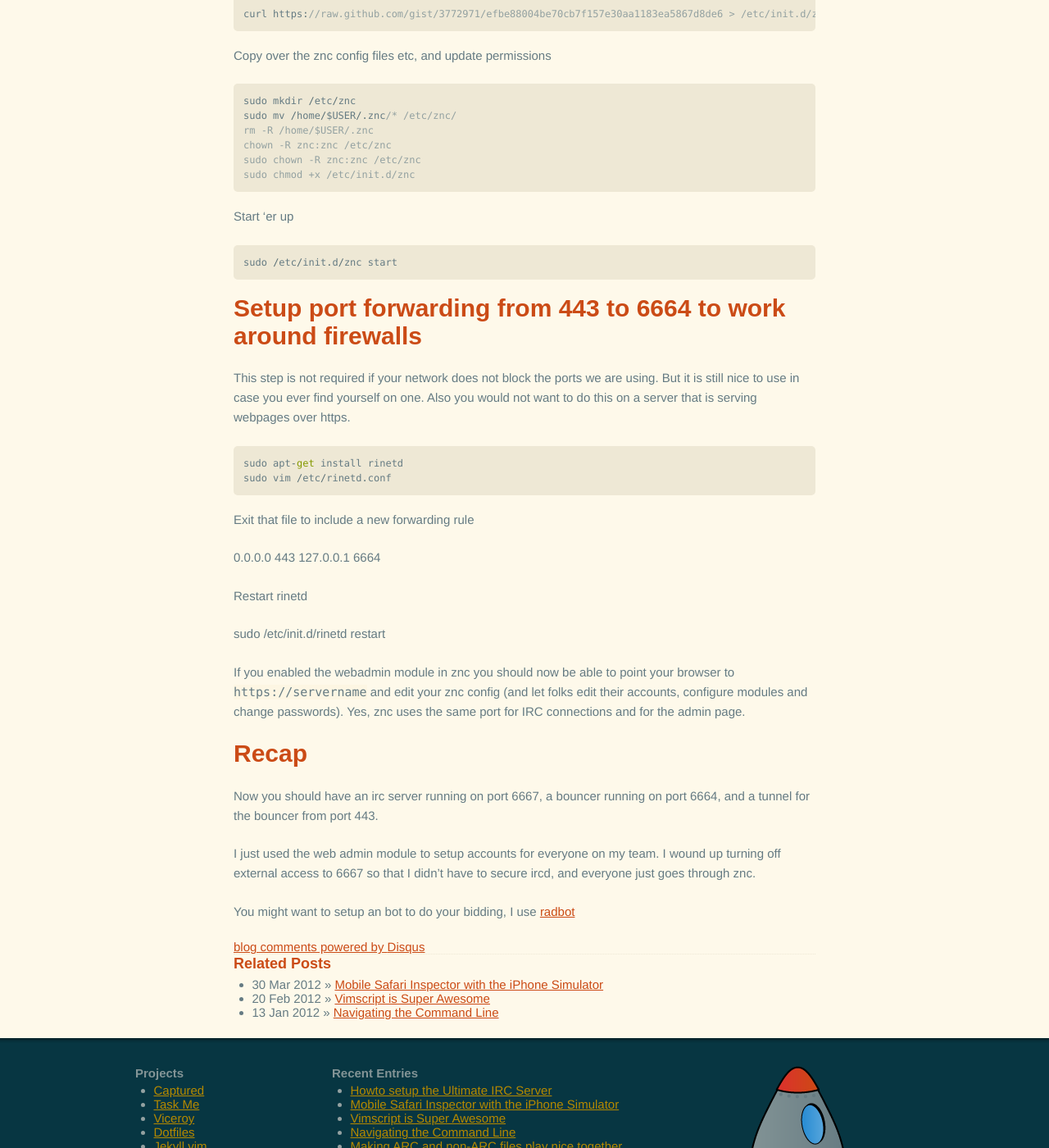
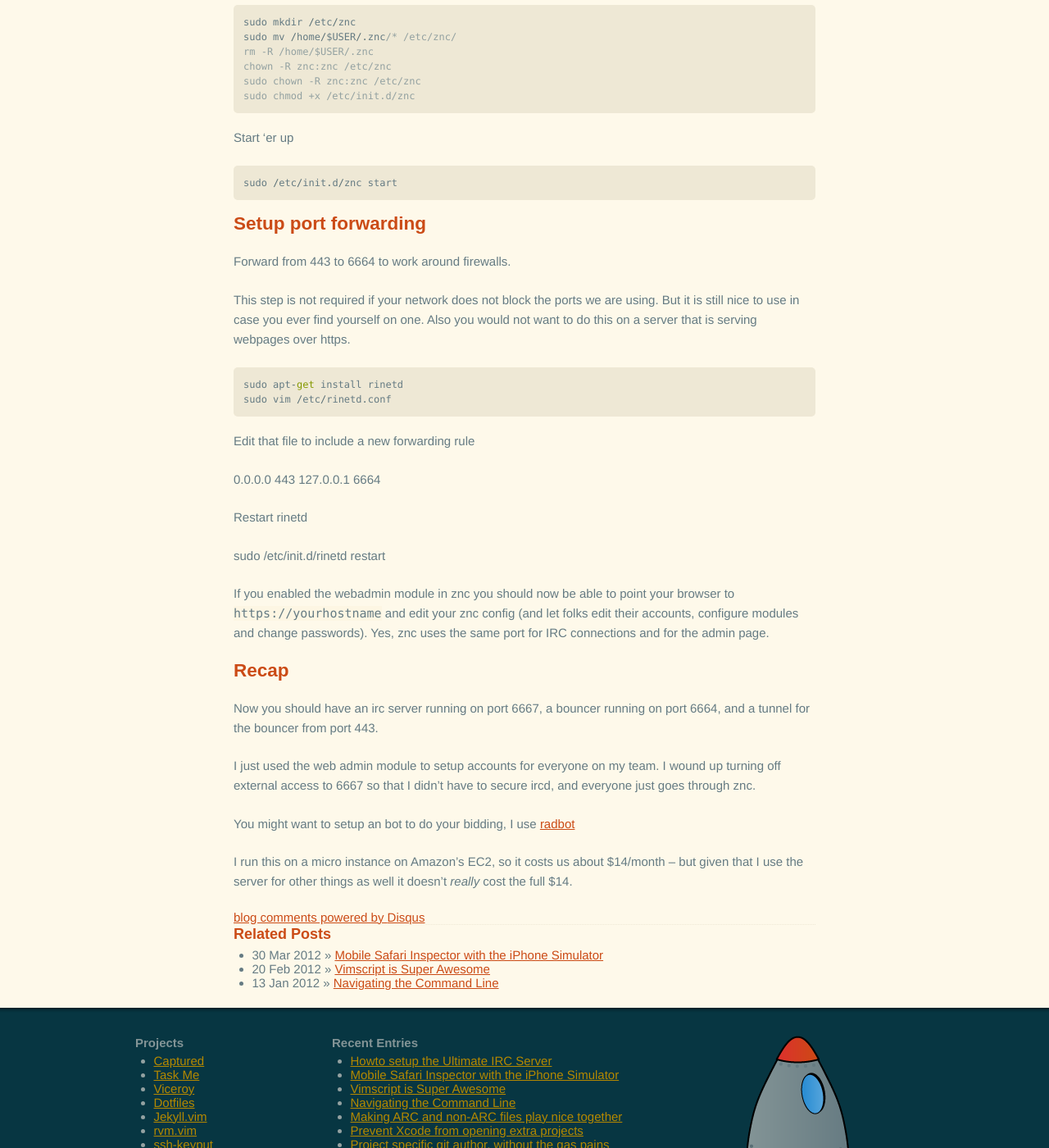
Before and after one commit to csexton/codeography.com, a Jekyll site: the page built from _posts/2012-09-23-howto-irc-server.markdown, in a window 1280 px wide and 1400 px high, scrolled down 2913 px. Shown: the whole window at 82% size. Built offline with Jekyll 4.4.1, drawn with Linux system fonts in a browser that asks for light colours; nearby versions of some CDN libraries; some web fonts are replaced; comment, search, counter and statistics services are not loaded; some of the changed text lies outside the part shown.

Commit message:
Updated post

```diff
--- a/_posts/2012-09-23-howto-irc-server.markdown
+++ b/_posts/2012-09-23-howto-irc-server.markdown
@@ -50,7 +48,7 @@ Now restart the server
 
 Now you should be able to fire up your favorite client and see if you can get it to connect to the server. Once you have proven it works, time to move onto the bouncer.
 
-## Install the IRC Bouncer
+### Install the IRC Bouncer
 
 Originally I followed the guide from [Dustin Davis](http://www.nerdydork.com/setting-up-a-znc-irc-bouncer.html) but have a few tweaks:
 
@@ -86,6 +83,8 @@ Now you can run ZNC as that user and verify it works, and make tweaks to the con
 or with the webadmin module by pointing a browser to
 
     https://yourhostname:6664
+
+To verify that this works with your local client you should just have to change the port from 6667 to 6664. If you want to compare settings my initial config file looked something like [this](https://gist.github.com/3773180).
 
 ### Make ZNC a system daemon
 
@@ -119,14 +118,16 @@ Start 'er up
 
     sudo /etc/init.d/znc start
 
-## Setup port forwarding from 443 to 6664 to work around firewalls
+### Setup port forwarding
+
+Forward from 443 to 6664 to work around firewalls.
 
 This step is not required if your network does not block the ports we are using. But it is still nice to use in case you ever find yourself on one. Also you would not want to do this on a server that is serving webpages over https.
 
     sudo apt-get install rinetd
     sudo vim /etc/rinetd.conf
 
-Exit that file to include a new forwarding rule
+Edit that file to include a new forwarding rule
 
    0.0.0.0 443 127.0.0.1 6664
 
@@ -134,12 +135,14 @@ Restart rinetd
 
    sudo /etc/init.d/rinetd restart
 
-If you enabled the webadmin module in znc you should now be able to point your browser to `https://servername` and edit your znc config (and let folks edit their accounts, configure modules and change passwords). Yes, znc uses the same port for IRC connections and for the admin page.
+If you enabled the webadmin module in znc you should now be able to point your browser to `https://yourhostname` and edit your znc config (and let folks edit their accounts, configure modules and change passwords). Yes, znc uses the same port for IRC connections and for the admin page.
 
-## Recap
+### Recap
 
 Now you should have an irc server running on port 6667, a bouncer running on port 6664, and a tunnel for the bouncer from port 443.
 
 I just used the web admin module to setup accounts for everyone on my team. I wound up turning off external access to 6667 so that I didn't have to secure ircd, and everyone just goes through znc.
 
 You might want to setup an bot to do your bidding, I use [radbot](http://github.com/csexton/radbot)
+
+I run this on a micro instance on Amazon's EC2, so it costs us about $14/month -- but given that I use the server for other things as well it doesn't _really_ cost the full $14.
```
Also changed, not shown: other parts of _posts/2012-09-23-howto-irc-server.markdown (+5 -8 lines).
